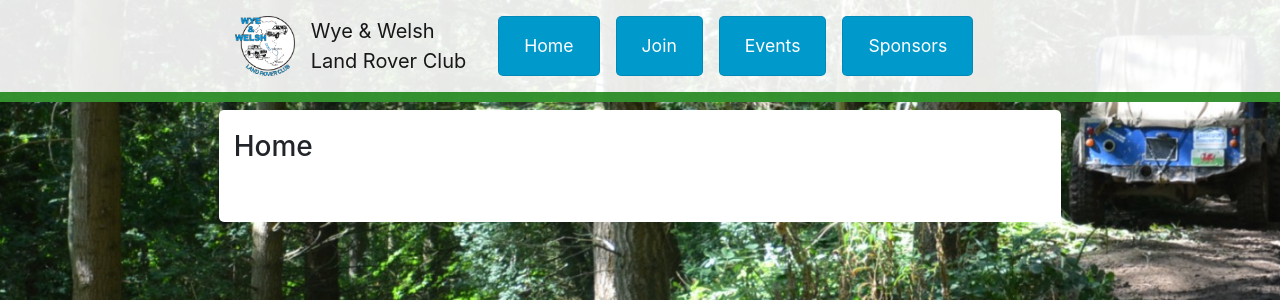
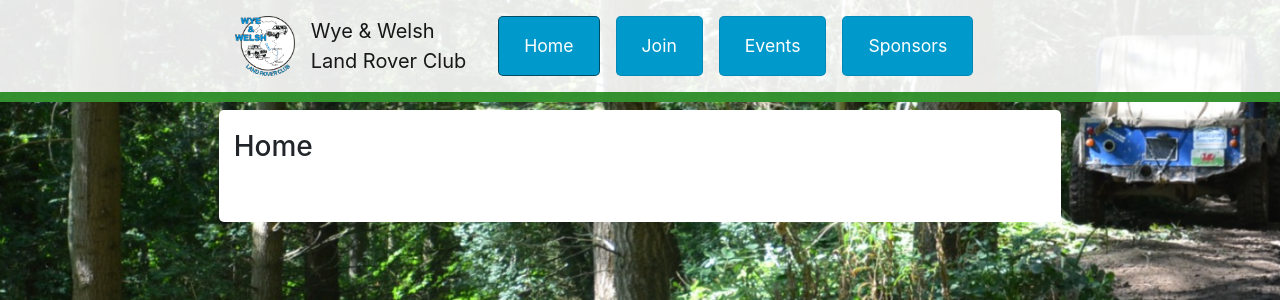
Before and after one commit to wwlrc/website, a PHP site: template templates/pages/index.html.twig in a window 1280 px wide. Shown: the top 300 px of the page. Run offline with PHP 8.4, Linux system fonts and the light colour scheme; the template is opened without the code that fills it, so the values that code supplies are empty; some libraries are stand-ins or nearby versions.

Commit message:
Update active formatting for navbar

```diff
--- a/templates/pages/abstract/main.html.twig
+++ b/templates/pages/abstract/main.html.twig
@@ -96,8 +96,16 @@
             line-height: 32px;
         }
 
+        .active {
+            border: 1px solid rgba(0, 0, 0, 0.5);
+        }
+
         .nav-item:hover {
             background: rgba(0, 0, 0, 0.1);
+        }
+
+        .nav-item:hover .nav-custom {
+            color: #3c3c3c !important;
         }
 
 
--- a/templates/pages/partials/navbar.html.twig
+++ b/templates/pages/partials/navbar.html.twig
@@ -11,16 +11,16 @@
         </button>
         <div class="collapse navbar-collapse" id="navbarNav">
             <ul class="navbar-nav mx-2">
-                <li class="nav-item active m-2">
+                <li class="nav-item m-2 {% if page_title == "Home" %}active{% endif %}">
                     <a class=" nav-custom nav-link" href="./">Home</a>
                 </li>
-                <li class="nav-item active m-2">
+                <li class="nav-item m-2">
                     <a class=" nav-custom nav-link" href="./">Join</a>
                 </li>
-                <li class="nav-item active m-2" >
+                <li class="nav-item m-2" >
                     <a class=" nav-custom nav-link" target="_blank" href="https://spanner.wwlrc.co.uk/">Events</a>
                 </li>
-                <li class="nav-item active m-2">
+                <li class="nav-item m-2">
                     <a class=" nav-custom nav-link" href="">Sponsors</a>
                 </li>
             </ul>
```
